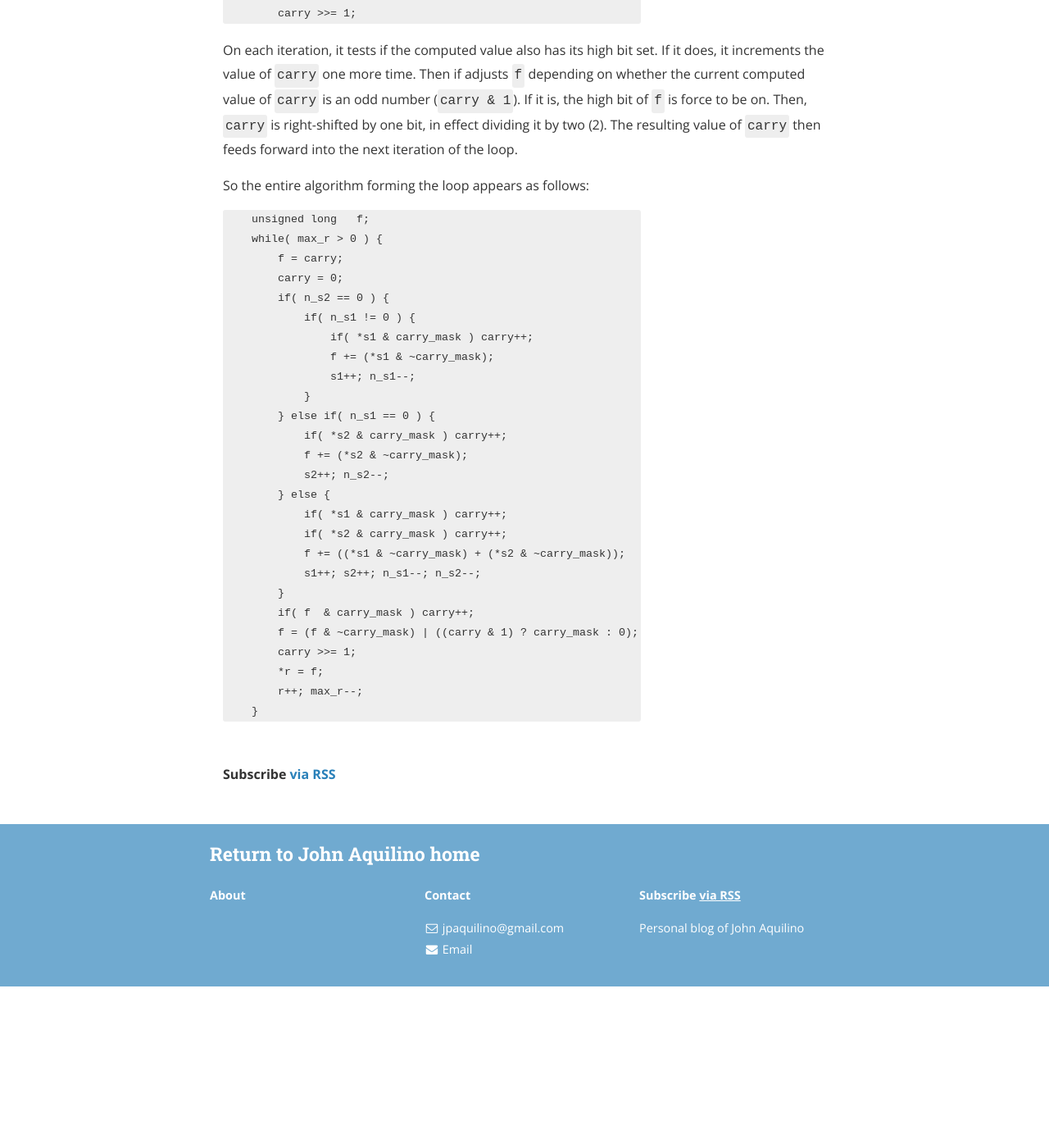
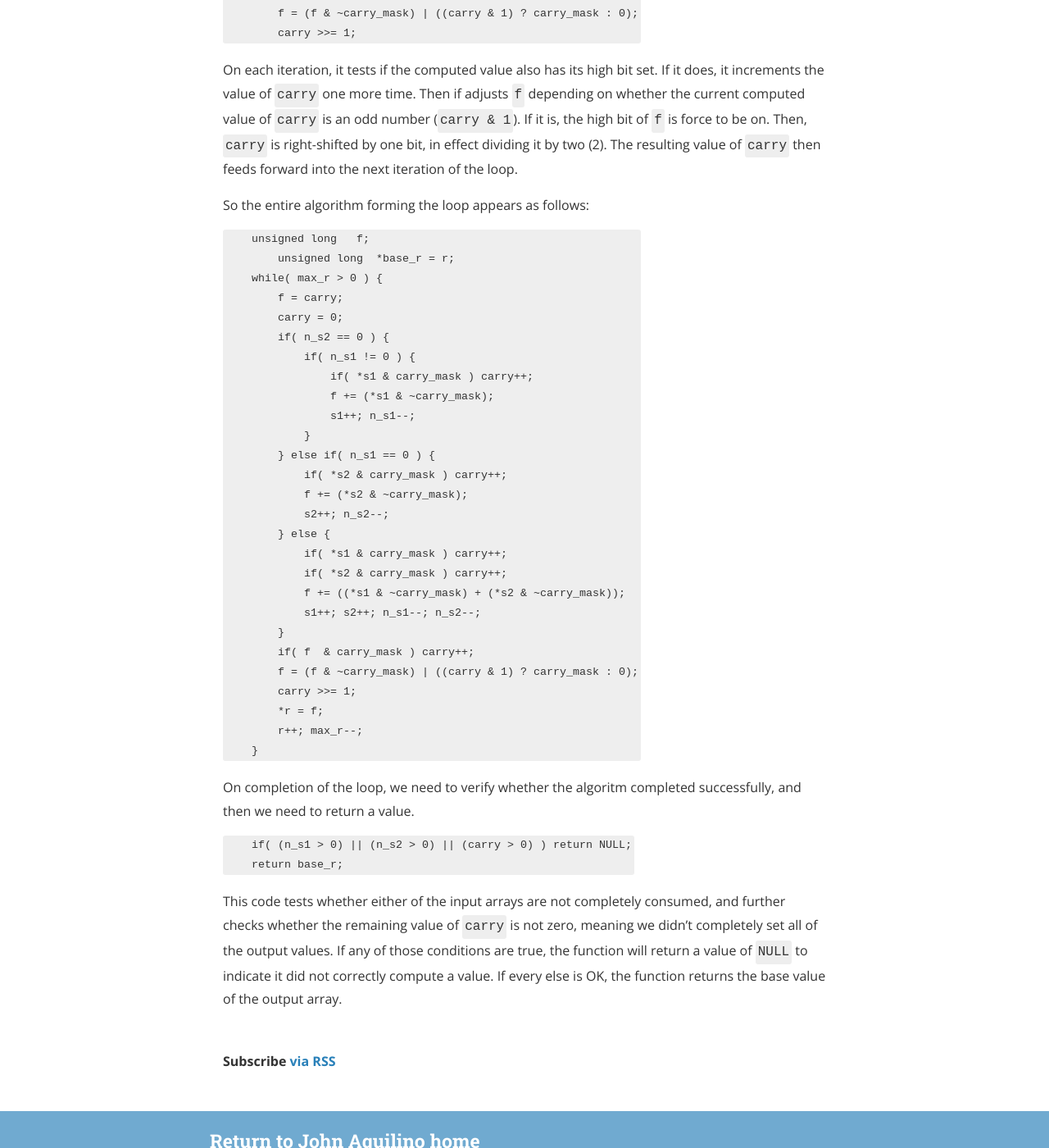
Before and after one commit to jaquilino/jaquilino.github.io, a Jekyll site: the page built from _posts/2023-01-26-ap-addu.markdown, in a window 1280 px wide and 1400 px high, scrolled down 4292 px. Shown: the whole window at 82% size. Built offline with Jekyll 4.4.1, drawn with Linux system fonts in a browser that asks for light colours; nearby versions of some CDN libraries; a style sheet for code colours, icons or effects is not loaded; before the commit the page ends 5495 px from its top, so only the background shows below that; some of the changed text lies outside the part shown.

Commit message:
Add code for conclusion of algorithm

````diff
--- a/_posts/2023-01-26-ap-addu.markdown
+++ b/_posts/2023-01-26-ap-addu.markdown
@@ -90,6 +90,7 @@ function is invoked, and it would never need to do so again.
 The we loop around on all of the input numbers:
 ```
     unsigned long   f;
+	unsigned long  *base_r = r;
     while( max_r > 0 ) {
         f = carry;
         carry = 0;
@@ -202,6 +203,7 @@ next iteration of the loop.
 So the entire algorithm forming the loop appears as follows:
 ```
     unsigned long   f;
+	unsigned long  *base_r = r;
     while( max_r > 0 ) {
         f = carry;
         carry = 0;
@@ -228,3 +230,17 @@ So the entire algorithm forming the loop appears as follows:
         r++; max_r--;
     }
 ```
+
+On completion of the loop, we need to verify whether the algoritm
+completed successfully, and then we need to return a value.
+```
+    if( (n_s1 > 0) || (n_s2 > 0) || (carry > 0) ) return NULL;
+    return base_r;
+```
+This code tests whether either of the input arrays are not completely
+consumed, and further checks whether the remaining value of ```carry```
+is not zero, meaning we didn't completely set all of the output values.
+If any of those conditions are true, the function will return a value
+of ```NULL``` to indicate it did not correctly compute a value.
+If every else is OK, the function returns the base value of the
+output array.
````
